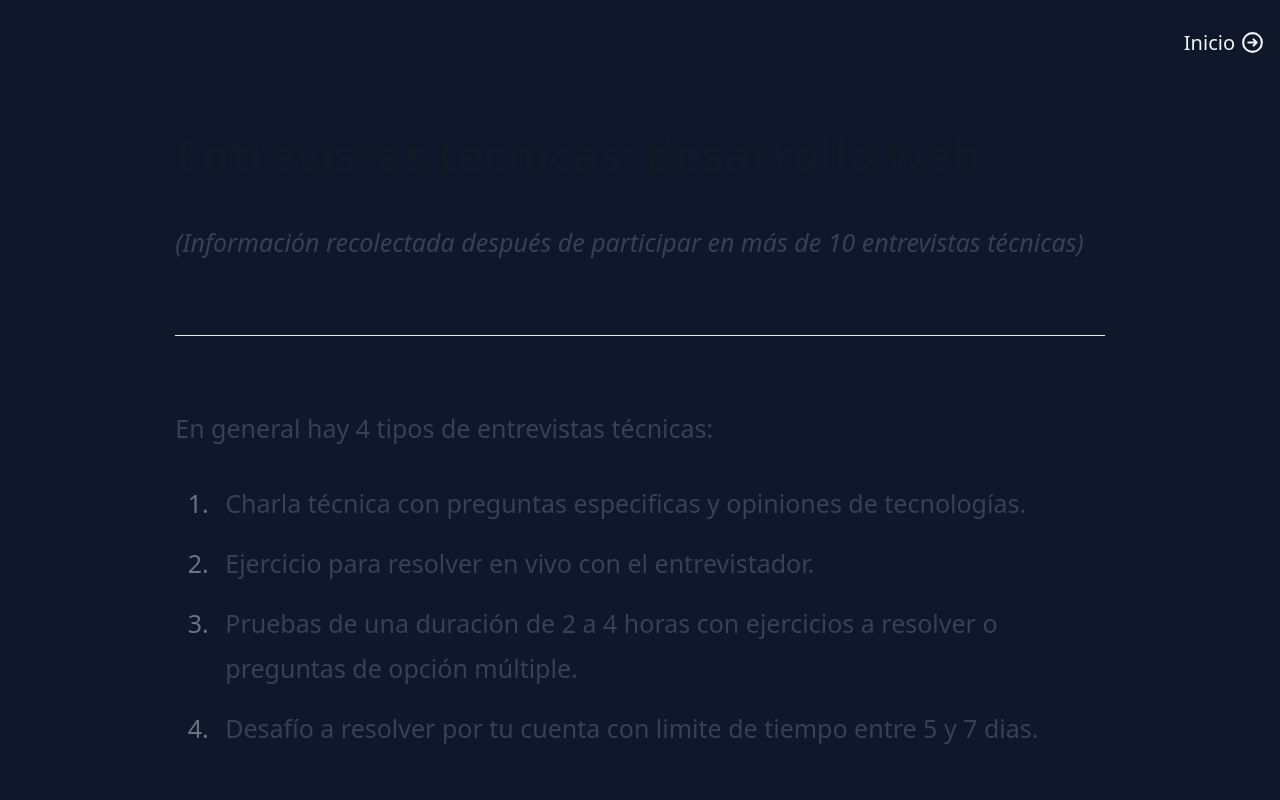
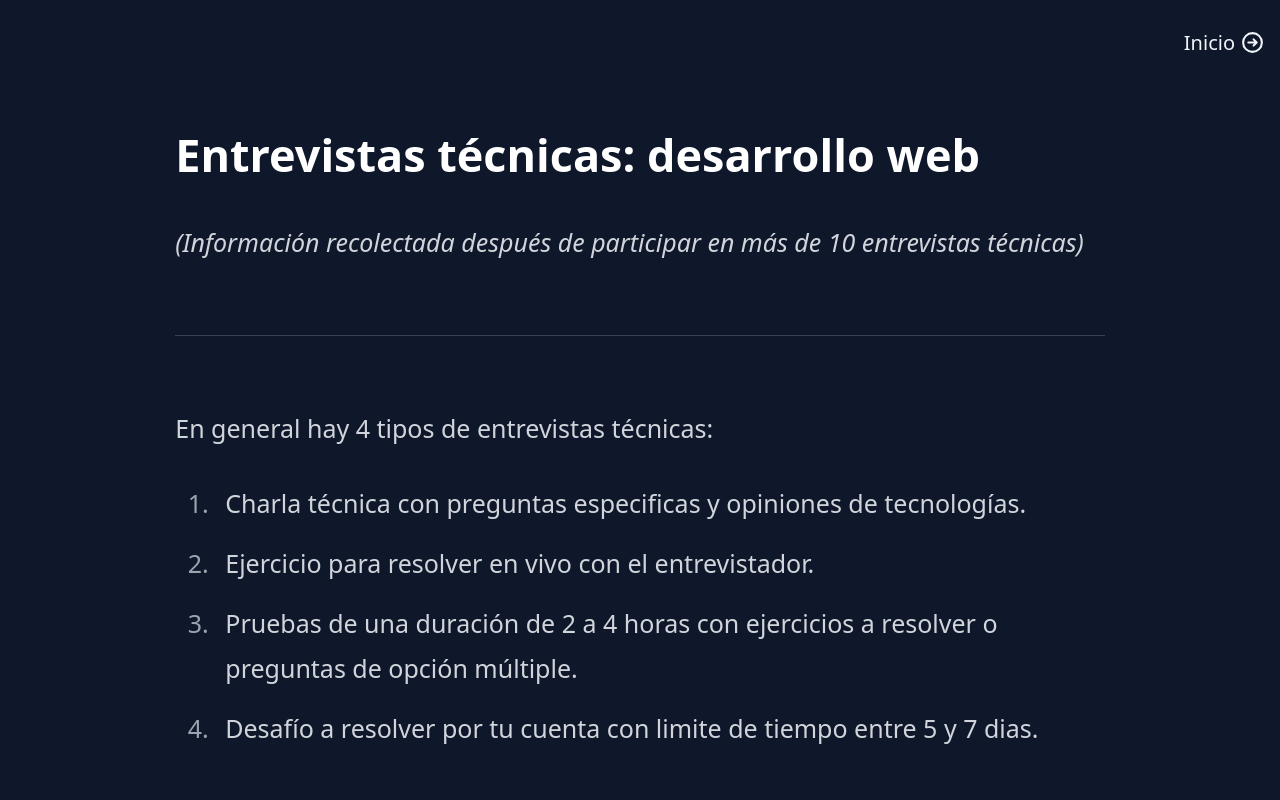
Before and after one commit to joacogaona/opinion-de-un-junior, a Next.js app: page /blog/interviews in a window 1280 px wide. Shown: the top 800 px of the page. Built offline with nearby package versions, Linux system fonts and the light colour scheme.

Commit message:
fix nota de blog

```diff
--- a/pages/blog/[slug].tsx
+++ b/pages/blog/[slug].tsx
@@ -14,7 +14,7 @@ const PostPage = ({
 }: InferGetStaticPropsType<typeof getStaticProps>) => {
   return (
     <div>
-      <article className="prose dark:prose-invert lg:prose-xl m-auto ">
+      <article className="prose prose-invert lg:prose-xl m-auto ">
         <div dangerouslySetInnerHTML={{ __html: marked(content) }}></div>
       </article>
     </div>
```
